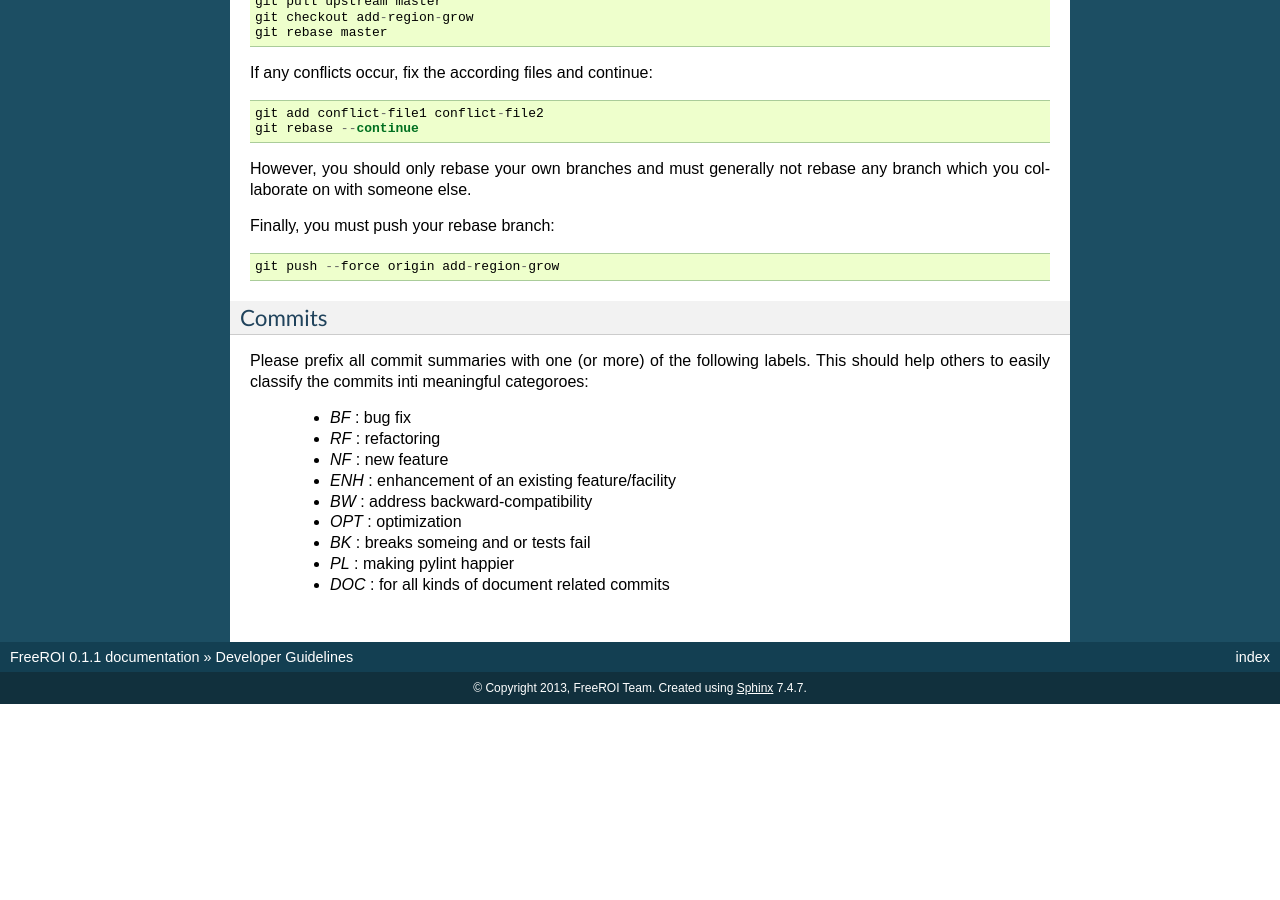
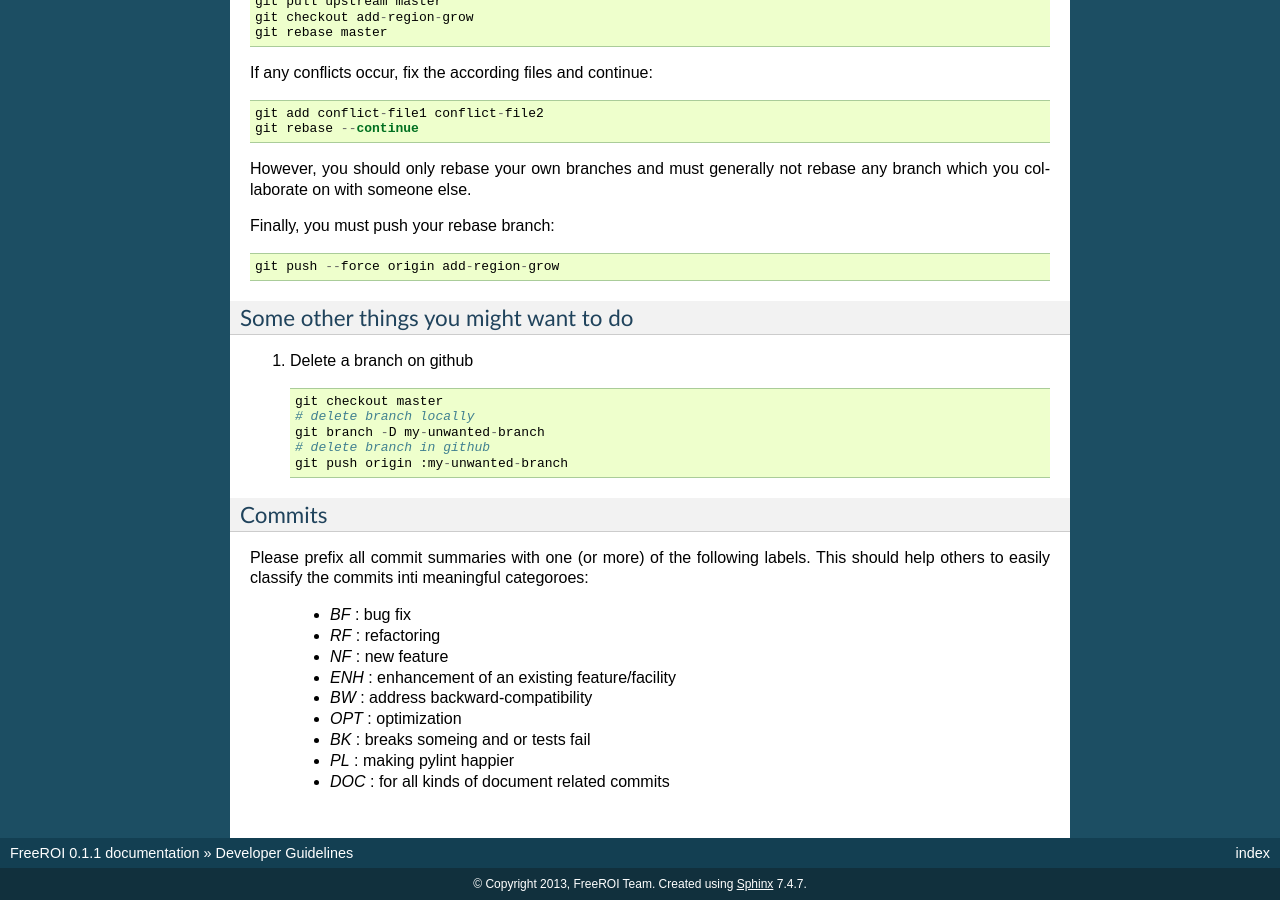
Before and after one commit to liuzhaoguo/FreeROI, a Sphinx documentation site: the page built from doc/devguide.rst, in a window 1280 px wide and 900 px high, scrolled down 1244 px. Built offline with Sphinx 7.4.7, drawn with Linux system fonts in a browser that asks for light colours; formulas are drawn with MathJax 3; before the commit the page ends 1948 px from its top, so only the background shows below that; some of the changed text lies outside the part shown.

Commit message:
DOC finish development guidelines

```diff
--- a/doc/devguide.rst
+++ b/doc/devguide.rst
@@ -87,6 +87,18 @@ Finally, you must push your rebase branch:
 ::
   git push --force origin add-region-grow
 
+Some other things you might want to do
+---------------------------------------
+
+1. Delete a branch on github
+   ::
+     git checkout master
+     # delete branch locally
+     git branch -D my-unwanted-branch
+     # delete branch in github
+     git push origin :my-unwanted-branch
+
+
 Commits
 -------
 
```
